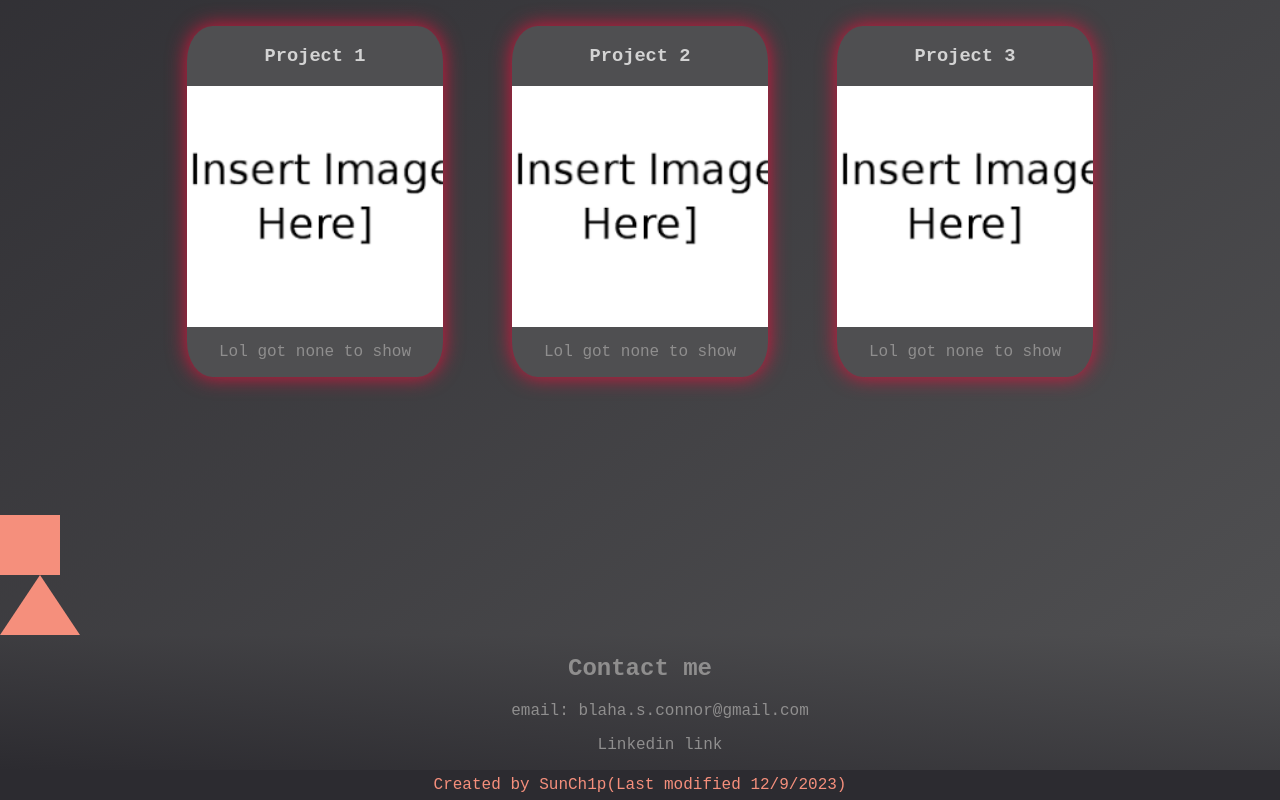
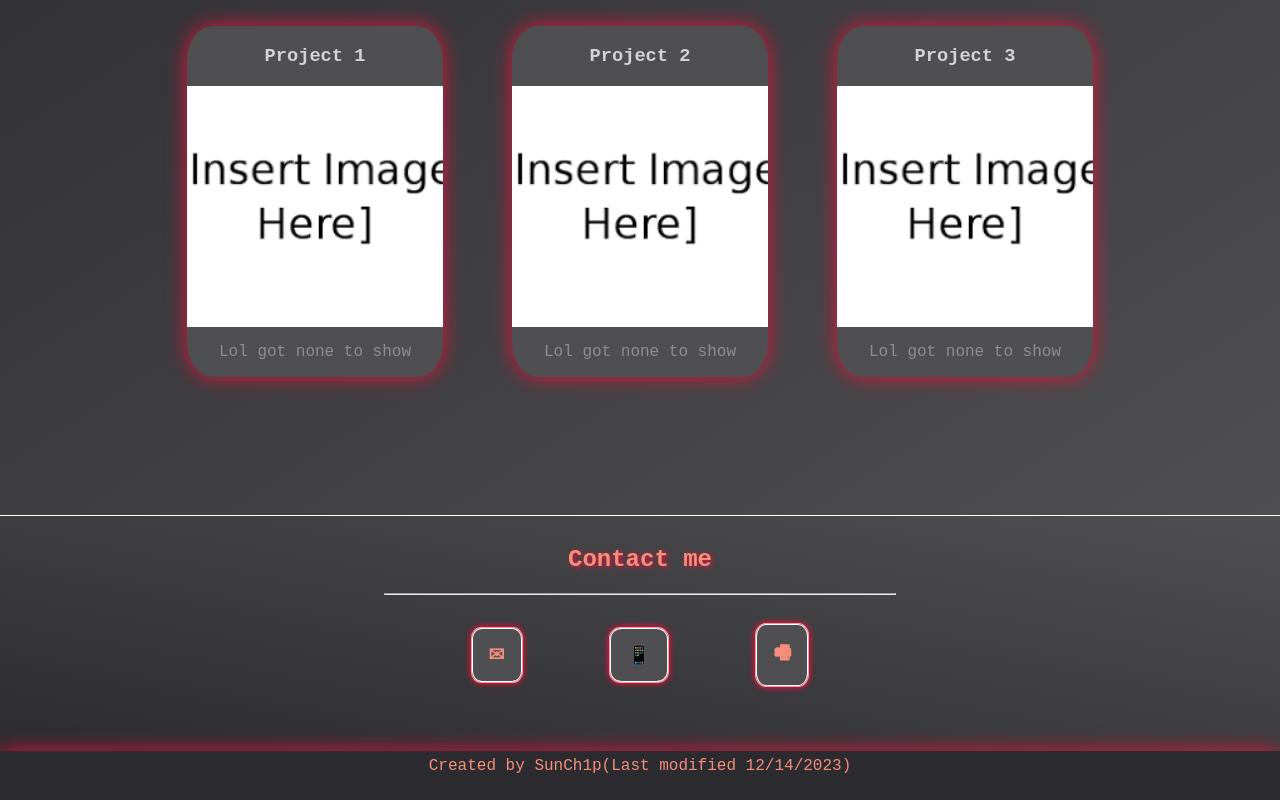
Before and after one commit to SunCh1p/Personal-Site, a plain HTML site: page index.html in a window 1280 px wide. Shown: the part 1544-2344 px from the top of the page. Drawn offline with Linux system fonts and the light colour scheme.

Commit message:
Finished for now, will work on again in the future when i'm applying for internships. Time to learn javascript so I can jazz it up in the future

```diff
--- a/css/style.css
+++ b/css/style.css
@@ -311,34 +311,51 @@ h3{
     transform:scale(1.2);
     box-shadow: none;
 }
-
-.square{
-    background-color:var(--button-color);
-    height: 60px;
-    width: 60px;
-}
-
-.triangle{
-    width: 0;
-    height: 0;
-    border-left: 40px solid transparent;
-    border-right: 40px solid transparent;
-    border-bottom: 60px solid var(--button-color);
-}
-
-.square:nth-child(1){
-
-}
-
-
-@keyframes rotation{
-
-}
 /*Portfolio End*/
 
 /*Contact me Begin*/
+.contact > .container{
+    display: flex;
+    flex-direction: column;
+    background: none;
+    height: auto;
+}
+
 .contact{
     background: linear-gradient(to top right, var(--background-color), #4F4F51);
+    color: #F58F7C;
+    padding-bottom: 5%;
+}
+.c-header{
+    border-color: solid 1px white;
+    color:#F58F7C;
+    text-shadow: 2px 1px 5px crimson;
+    padding: 10px;
+    border-top: solid 1px white;
+    padding-left: 30%;
+    padding-right: 30%;
+}
+.c-text{
+    display: flex;
+    justify-content: space-evenly;
+    align-items: center;
+    font-size: xx-large;
+    padding-top: 10px;
+    margin-left: 30%;
+    margin-right: 30%;
+    width: 40%;
+}
+
+.c-text *{
+    background-color:#4F4F51;
+    border-radius: 20%;
+    border: solid 1px white;
+    box-shadow: 0px 0px 6px crimson;
+}
+
+.c-text > a > .button:hover{
+    background-color:gray;
+    color:#F58F7C
 }
 /*Contact me End*/
 
@@ -351,6 +368,7 @@ h3{
     align-items: center;
     height: 30px;
     font-family: "Courier New", Courier, monospace;
+    box-shadow: 0px 0px 20px crimson;
 }
 
 .footer p{
--- a/index.html
+++ b/index.html
@@ -17,8 +17,6 @@
                     <li><a href = #about><span class = "button">About me</span></a></li>
                     <li><a href = #port><span class = "button">Portfolio</span></a></li>
                     <li><a href = #contact><span class = "button">Contact Info</span></a></li>
-                    <li><a href = "skills.html"><span class = "button">Resume</span></a></li>
-
                 </ul>
             </div>
 
@@ -88,19 +86,21 @@
                         <div class = "proj"><h3>Project 2</h3><img src = "./images/insertimg.png"><p>Lol got none to show</p></div>
                         <div class = "proj"><h3>Project 3</h3><img src = "./images/insertimg.png"><p>Lol got none to show</p></div>
                     </div>
-                    <div class = "shape-conatiner">
-                        <div class = "square"></div>
-                        <div class = "triangle"></div>
-                    </div>
 
             </div>
             <div class ="contact" id = "contact">
-                <h2>Contact me</h2>
-                    <ul>email: blaha.s.connor@gmail.com</ul>
-                    <ul>Linkedin link</ul>
+                <div class = "c-header">
+                    <h2>Contact me</h2>
+                    <hr>
+                </div>
+                <div class = "c-text">
+                    <a href = #Home><span class = "button">&#9993</span></a>
+                    <a href = #Home><span class = "button">&#128241</span></a>
+                    <a href = #Home><span class = "button">&#128439</span></a>
+                </div>
             </div>
             <div class = "footer">
-                <p>Created by SunCh1p(Last modified 12/9/2023)</p>
+                <p>Created by SunCh1p(Last modified 12/14/2023)</p>
             </div>
         </div>
     </div>
```
Also changed, not shown: 1 other file.
